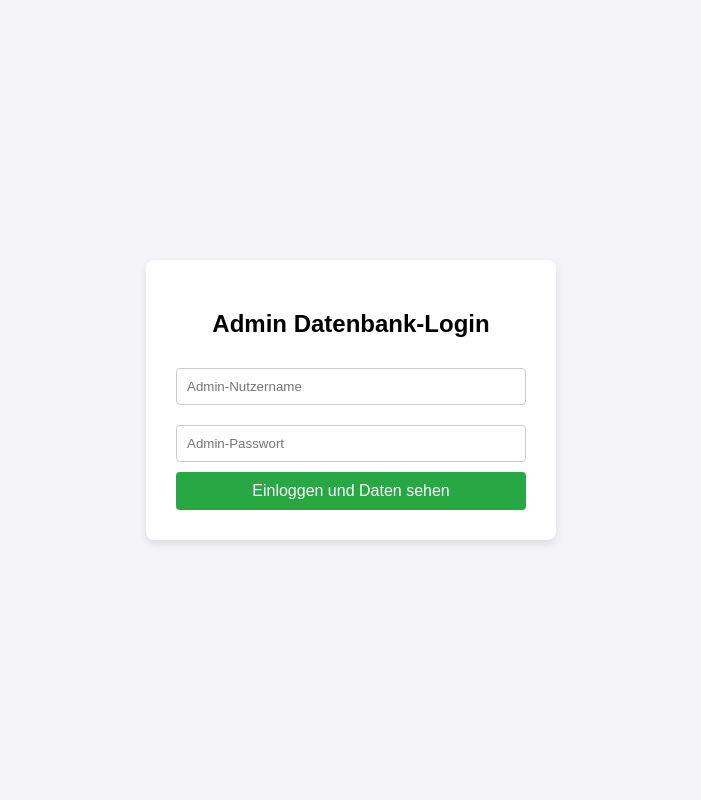
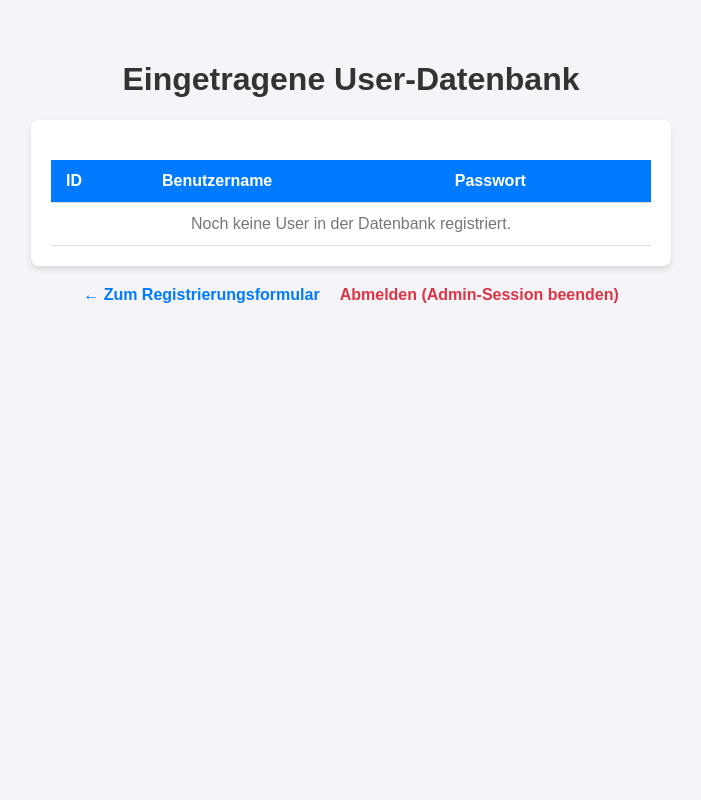
Before and after one commit to pepegrabowski52-beep/DataBaseFinal, a Flask app: page / in a window 1280 px wide. Shown: the whole page, without its empty margins (289-990 px from the left). Run offline with Flask 3, Linux system fonts and the light colour scheme.

Commit message:
Update index.html

```diff
--- a/templates/index.html
+++ b/templates/index.html
@@ -2,30 +2,96 @@
 <html lang="de">
 <head>
     <meta charset="UTF-8">
-    <title>Admin Login</title>
+    <meta name="viewport" content="width=device-width, initial-scale=1.0">
+    <title>Registrierte Benutzer (Admin-Ansicht)</title>
     <style>
-        body { font-family: Arial, sans-serif; background-color: #f4f4f9; display: flex; justify-content: center; align-items: center; height: 100vh; margin: 0; }
-        .login-box { background: white; padding: 30px; border-radius: 8px; box-shadow: 0 4px 10px rgba(0,0,0,0.1); width: 100%; max-width: 350px; text-align: center; }
-        input { width: 100%; padding: 10px; margin: 10px 0; border: 1px solid #ccc; border-radius: 4px; box-sizing: border-box; }
-        button { width: 100%; padding: 10px; background: #28a745; color: white; border: none; border-radius: 4px; cursor: pointer; font-size: 16px; }
-        .error { color: red; margin-bottom: 10px; font-size: 14px; }
+        body {
+            font-family: Arial, sans-serif;
+            background-color: #f4f4f9;
+            margin: 0;
+            padding: 40px;
+            display: flex;
+            flex-direction: column;
+            align-items: center;
+        }
+        h1 {
+            color: #333;
+        }
+        .container {
+            width: 100%;
+            max-width: 600px;
+            background: white;
+            padding: 20px;
+            box-shadow: 0 4px 6px rgba(0,0,0,0.1);
+            border-radius: 8px;
+        }
+        table {
+            border-collapse: collapse;
+            width: 100%;
+            margin-top: 20px;
+        }
+        th, td {
+            padding: 12px 15px;
+            text-align: left;
+        }
+        th {
+            background-color: #007bff;
+            color: white;
+        }
+        tr:nth-child(even) {
+            background-color: #f8f9fa;
+        }
+        tr {
+            border-bottom: 1px solid #dddddd;
+        }
+        .nav-links {
+            margin-top: 20px;
+            display: flex;
+            gap: 20px;
+        }
+        .btn {
+            text-decoration: none;
+            color: #007bff;
+            font-weight: bold;
+        }
+        .logout {
+            color: #dc3545;
+        }
     </style>
 </head>
 <body>
-    <div class="login-box">
-        <h2>Admin Datenbank-Login</h2>
-        {% with messages = get_flashed_messages() %}
-          {% if messages %}
-            {% for message in messages %}
-              <div class="error">{{ message }}</div>
-            {% endfor %}
-          {% endif %}
-        {% endwith %}
-        <form action="/admin-login" methods="POST" method="post">
-            <input type="text" name="username" placeholder="Admin-Nutzername" required>
-            <input type="password" name="password" placeholder="Admin-Passwort" required>
-            <button type="submit">Einloggen und Daten sehen</button>
-        </form>
+
+    <h1>Eingetragene User-Datenbank</h1>
+
+    <div class="container">
+        <table>
+            <thead>
+                <tr>
+                    <th>ID</th>
+                    <th>Benutzername</th>
+                    <th>Passwort</th>
+                </tr>
+            </thead>
+            <tbody>
+                {% for user in benutzer %}
+                <tr>
+                    <td>{{ user[0] }}</td>
+                    <td>{{ user[1] }}</td>
+                    <td>{{ user[2] }}</td>
+                </tr>
+                {% else %}
+                <tr>
+                    <td colspan="3" style="text-align: center; color: #777;">Noch keine User in der Datenbank registriert.</td>
+                </tr>
+                {% endfor %}
+            </tbody>
+        </table>
     </div>
+
+    <div class="nav-links">
+        <a class="btn" href="/">← Zum Registrierungsformular</a>
+        <a class="btn logout" href="/admin-logout">Abmelden (Admin-Session beenden)</a>
+    </div>
+
 </body>
 </html>
```
